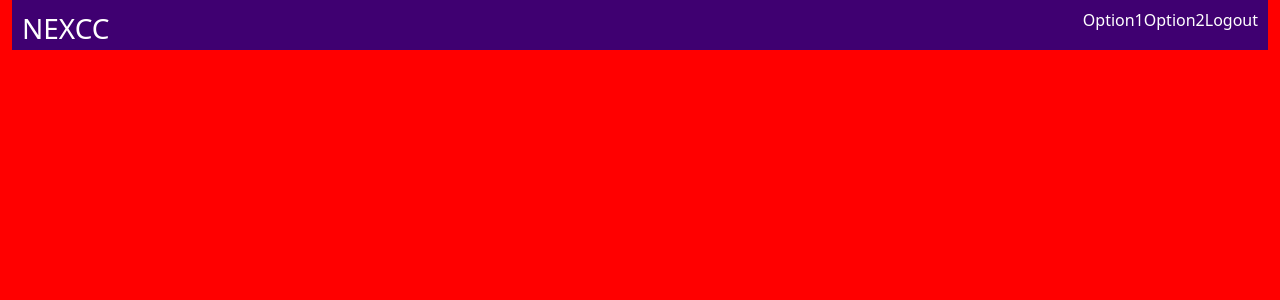
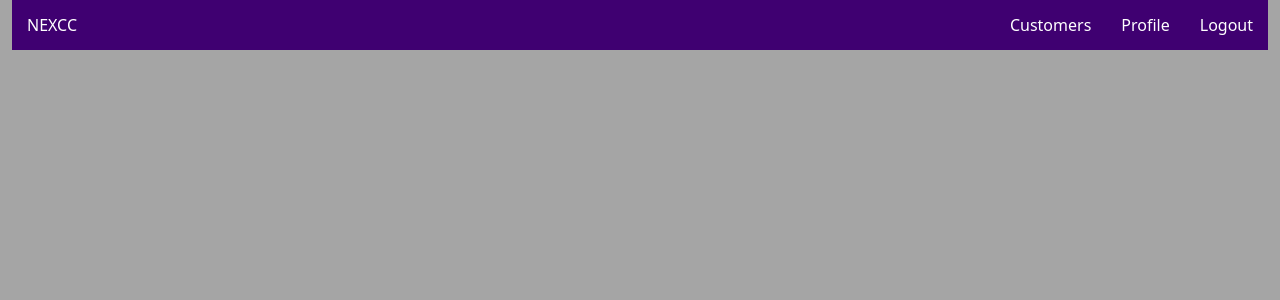
Before and after one commit to johnsus1995/pandora-frontend, a React (Create React App) app: page / in a window 1280 px wide. Shown: the top 300 px of the page. Built offline with nearby package versions, Linux system fonts and the light colour scheme.

Commit message:
style fixes added to navbar

```diff
--- a/src/layouts/AuthLayout/AuthLayout.jsx
+++ b/src/layouts/AuthLayout/AuthLayout.jsx
@@ -7,16 +7,17 @@ const AuthLayout = () => {
     <div className={`${styles.AuthLayout} container-fluid`}>
       <nav className="navbar">
         <div className="left">
-          <h3>NEXCC</h3>
+          <p>NEXCC</p>
         </div>
         <div className="right">
           <ul>
-            <li>Option1</li>
-            <li>Option2</li>
+            <li>Customers</li>
+            <li>Profile</li>
             <li>Logout</li>
           </ul>
         </div>
       </nav>
+
       <Outlet />
     </div>
   );
--- a/src/layouts/AuthLayout/AuthLayout.module.scss
+++ b/src/layouts/AuthLayout/AuthLayout.module.scss
@@ -2,35 +2,43 @@
 
 .AuthLayout {
   :global {
-    background-color: red;
+    background-color: rgb(165, 165, 165);
     width: 100%;
     padding: 0 20px;
     height: 100vh;
-    nav{
+    nav {
       height: 50px;
       background-color: $primary-blue;
       color: #fff;
       display: flex;
       align-items: center;
       justify-content: space-between;
-      // width: 100%;
-      // position: fixed;
-      .left{
-        margin-left: 10px;
+      padding: 0 15px 0 15px;
+
+      .left {
+        display: flex;
+        align-items: center;
+        justify-content: center;
+        p {
+          cursor: pointer;
+        }
       }
 
-      .right{
+      .right {
         //margin: top right bottom left;
-        margin: 0 10px 10px 0;
-
-        ul{
+        ul {
           display: flex;
           flex-direction: row;
           list-style: none;
-
+          cursor: pointer;
+          li {
+            padding-right: 30px;
+            &:last-child {
+              padding-right: 0;
+            }
+          }
         }
       }
-
     }
   }
 }
--- a/src/styles/global.scss
+++ b/src/styles/global.scss
@@ -1,10 +1,24 @@
-@use './shared' as *;
+@use "./shared" as *;
 
 @import url("https://fonts.googleapis.com/css2?family=Source+Sans+Pro:wght@200;300;400;600;700;900&display=swap");
 @import url("https://fonts.googleapis.com/css2?family=Roboto:wght@300;400;500;700;900&display=swap");
 
 * {
-    margin: 0;
-    padding: 0;
-    box-sizing: border-box;
-  }
+  margin: 0;
+  padding: 0;
+  box-sizing: border-box;
+}
+
+h1,
+h2,
+h3,
+h4,
+h5,
+h6,
+p {
+  margin: 0;
+}
+
+ul{
+  margin: 0;
+}
```
